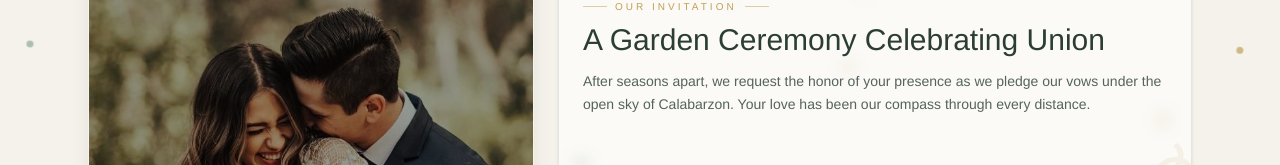
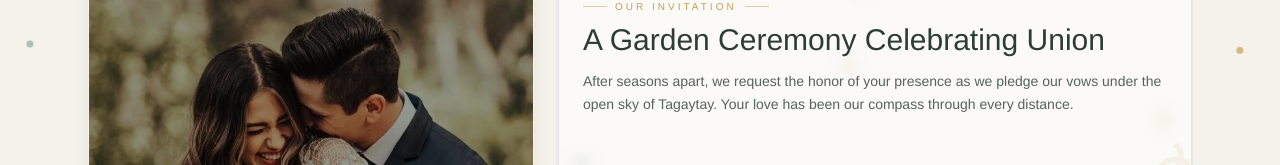
Before and after one commit to kloiiddeee/Invitation, a React (Vite) app in the folder weddingInvitations/: page /weddingPortal in a window 1280 px wide. Shown: the part 149-314 px from the top of the page. Built offline with nearby package versions, Linux system fonts and the light colour scheme.

Commit message:
Update location in wedding invitation text

```diff
--- a/weddingInvitations/src/components/weddingPortal.jsx
+++ b/weddingInvitations/src/components/weddingPortal.jsx
@@ -305,7 +305,7 @@ export default function WeddingPortal() {
                     <span className="w-6 h-[1px] bg-[#c29f53]/50 inline-block transition-all duration-500 group-hover:w-12"></span> Our Invitation <span className="w-6 h-[1px] bg-[#c29f53]/50 inline-block transition-all duration-500 group-hover:w-12"></span>
                   </p>
                   <h1 className="font-cinzel text-2xl lg:text-3xl mb-3 text-[#2c3e34] transition-colors duration-300 group-hover:text-[#1a422a]">A Garden Ceremony Celebrating Union</h1>
-                  <p className="text-sm leading-relaxed opacity-80">After seasons apart, we request the honor of your presence as we pledge our vows under the open sky of Calabarzon. Your love has been our compass through every distance.</p>
+                  <p className="text-sm leading-relaxed opacity-80">After seasons apart, we request the honor of your presence as we pledge our vows under the open sky of Tagaytay. Your love has been our compass through every distance.</p>
                 </div>
               </div>
 
```
